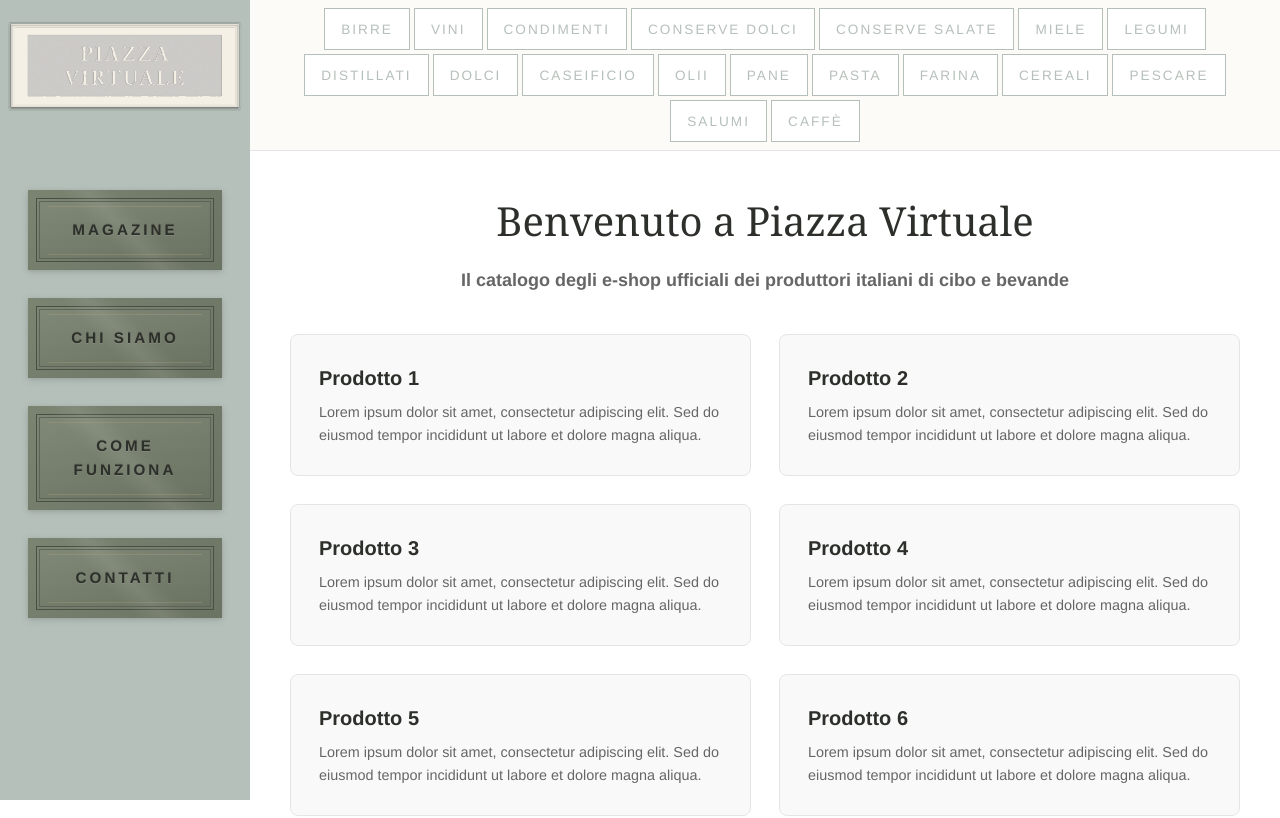
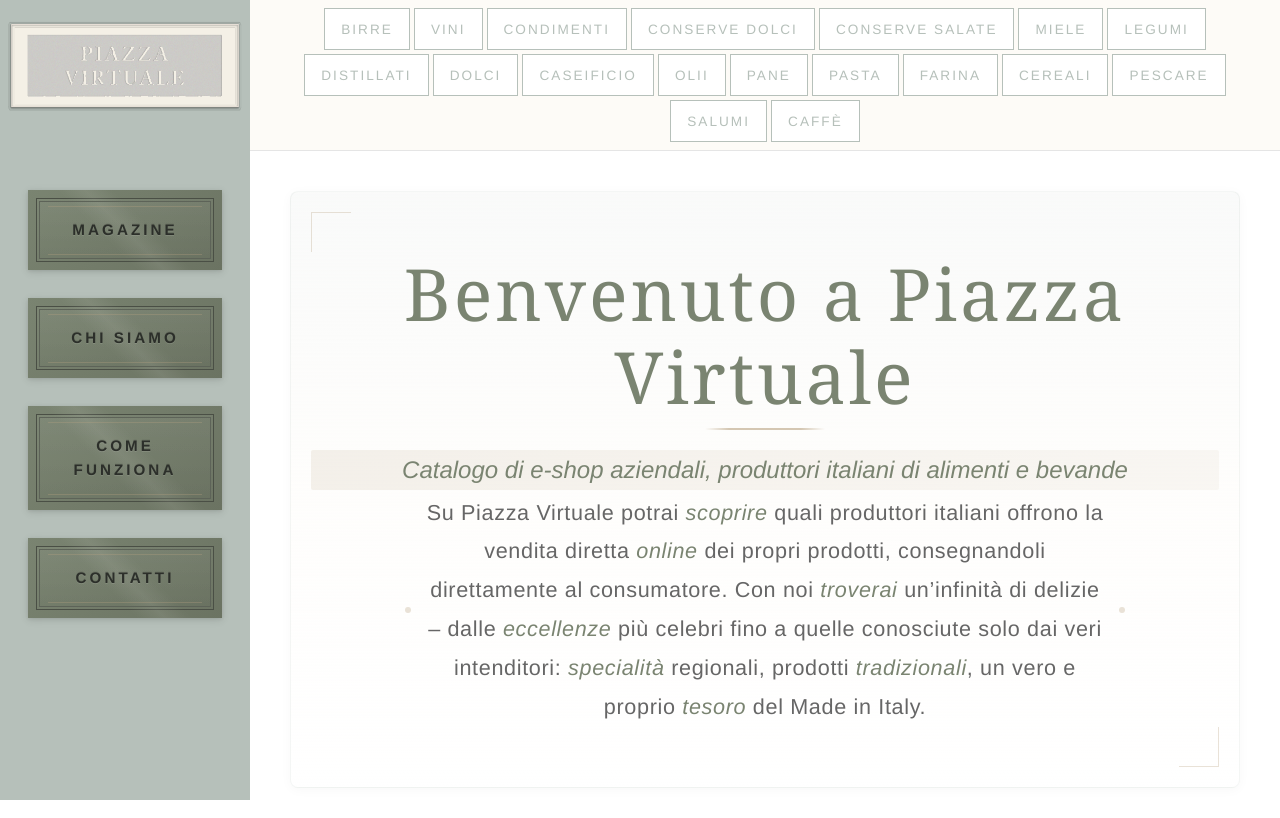
Before and after one commit to dersaei/piazza-virtuale, a Next.js app: page / in a window 1280 px wide. Shown: the top 818 px of the page. Built offline with nearby package versions, Linux system fonts and the light colour scheme.

Commit message:
budowa strony głównej - opis

```diff
--- a/app/page.tsx
+++ b/app/page.tsx
@@ -4,12 +4,30 @@ import styles from '@/styles/HomePage.module.css';
 export default function HomePage() {
   return (
     <div className={styles.homePage}>
-      <section className={styles.heroSection}>
+      <section className={styles.heroVersion2}>
         <h1>Benvenuto a Piazza Virtuale</h1>
-        <h2>
-          Il catalogo degli e-shop ufficiali dei produttori italiani di cibo e
+        <h2 className={styles.keyWord}>
+          Catalogo di e-shop aziendali, produttori italiani di alimenti e
           bevande
         </h2>
+        <h3>
+          <span className={styles.accentWrapper}>
+            {' '}
+            Su Piazza Virtuale potrai{' '}
+            <span className={styles.keyWord2}>scoprire</span> quali produttori
+            italiani offrono la vendita diretta{' '}
+            <span className={styles.keyWord2}>online</span> dei propri prodotti,
+            consegnandoli direttamente al consumatore. Con noi{' '}
+            <span className={styles.keyWord2}>troverai</span> un&rsquo;infinità
+            di delizie – dalle{' '}
+            <span className={styles.keyWord2}>eccellenze</span> più celebri fino
+            a quelle conosciute solo dai veri intenditori:{' '}
+            <span className={styles.keyWord2}>specialità</span> regionali,
+            prodotti <span className={styles.keyWord2}>tradizionali</span>, un
+            vero e proprio <span className={styles.keyWord2}>tesoro</span> del
+            Made in Italy.
+          </span>
+        </h3>
       </section>
 
       <section className={styles.contentSection}>
--- a/package.json
+++ b/package.json
@@ -21,7 +21,7 @@
   "devDependencies": {
     "@eslint/eslintrc": "^3",
     "@types/node": "^20",
-    "@types/react": "^19",
+    "@types/react": "^19.1.15",
     "@types/react-dom": "^19",
     "eslint": "^9",
     "eslint-config-next": "15.5.4",
--- a/styles/HomePage.module.css
+++ b/styles/HomePage.module.css
@@ -5,26 +5,169 @@
   margin: 0 auto;
 }
 
-.heroSection {
+.heroVersion2 {
   text-align: center;
-  padding: 0;
-  margin-bottom: var(--space-xl);
+  padding: 60px 20px;
+  margin-bottom: 40px;
+  position: relative;
+  background: linear-gradient(
+    180deg,
+    rgba(182, 192, 186, 0.08) 0%,
+    rgba(253, 251, 247, 0.4) 50%,
+    transparent 100%
+  );
+  border-radius: 8px;
+  border: 1px solid rgba(182, 192, 186, 0.15);
+  box-shadow: 0 2px 12px rgba(0, 0, 0, 0.03);
 }
 
-.heroSection h1 {
-  font-size: 2.5rem;
-  font-weight: 300;
-  color: var(--refined-text-primary);
-  font-family: var(--font-serif);
-  margin-bottom: var(--space-md);
-  text-wrap: balance;
+/* Decorative corner elements */
+.heroVersion2::before,
+.heroVersion2::after {
+  content: '';
+  position: absolute;
+  width: 40px;
+  height: 40px;
+  border: 1.5px solid #b8a281;
+  opacity: 0.3;
 }
 
-.heroSection h2 {
-  font-size: 1.125rem;
-  color: var(--text-secondary);
-  font-family: var(--font-sans);
-  text-wrap: balance;
+.heroVersion2::before {
+  top: 20px;
+  left: 20px;
+  border-right: none;
+  border-bottom: none;
+}
+
+.heroVersion2::after {
+  bottom: 20px;
+  right: 20px;
+  border-left: none;
+  border-top: none;
+}
+
+.heroVersion2 h1 {
+  font-size: clamp(2.5rem, 6vw, 4.5rem);
+  font-weight: 300;
+  color: #7a8471;
+  font-family: Georgia, 'Times New Roman', serif;
+  margin-bottom: 32px;
+  letter-spacing: 0.04em;
+  line-height: 1.15;
+  position: relative;
+  display: inline-block;
+}
+
+/* Elegant underline animation */
+.heroVersion2 h1::after {
+  content: '';
+  position: absolute;
+  bottom: -12px;
+  left: 50%;
+  transform: translateX(-50%);
+  width: 120px;
+  height: 2px;
+  background: linear-gradient(
+    90deg,
+    transparent,
+    #b8a281 20%,
+    #b8a281 80%,
+    transparent
+  );
+  opacity: 0.6;
+}
+.heroVersion2 h2 {
+  font-size: clamp(1.1rem, 2.8vw, 1.5rem);
+  margin-bottom: var(--space-xs);
+}
+
+.heroVersion2 h3 {
+  font-size: clamp(1.05rem, 2.5vw, 1.35rem);
+  color: #666;
+  font-family: 'Helvetica Neue', Arial, sans-serif;
+  font-weight: 300;
+  line-height: 1.8;
+  max-width: 740px;
+  margin: 0 auto;
+  letter-spacing: 0.03em;
+  padding: 0 30px;
+}
+
+/* Subtle accent marks */
+.heroVersion2 .accentWrapper {
+  position: relative;
+  display: inline-block;
+}
+
+.heroVersion2 .accentWrapper::before,
+.heroVersion2 .accentWrapper::after {
+  content: '';
+  position: absolute;
+  width: 6px;
+  height: 6px;
+  background: #b8a281;
+  border-radius: 50%;
+  opacity: 0.3;
+  top: 50%;
+  transform: translateY(-50%);
+}
+
+.heroVersion2 .accentWrapper::before {
+  left: -20px;
+}
+
+.heroVersion2 .accentWrapper::after {
+  right: -20px;
+}
+.keyWord {
+  color: var(--refined-bg-primary);
+  font-style: italic;
+  font-weight: 400;
+  position: relative;
+  z-index: 1;
+  padding: 2px 4px;
+  border-radius: 2px;
+}
+
+/* Static background - always visible */
+.keyWord::before {
+  content: '';
+  position: absolute;
+  top: 0;
+  left: 0;
+  width: 100%;
+  height: 100%;
+  background: linear-gradient(
+    90deg,
+    rgba(184, 162, 129, 0.15) 0%,
+    rgba(184, 162, 129, 0.08) 100%
+  );
+  z-index: -1;
+  border-radius: 2px;
+}
+
+.keyWord2 {
+  color: var(--refined-bg-primary);
+  font-style: italic;
+  font-weight: 400;
+  position: relative;
+}
+
+/* Optional: add a very subtle underline on hover for interactive feel */
+.keyWord2::after {
+  content: '';
+  position: absolute;
+  bottom: -1px;
+  left: 0;
+  width: 100%;
+  height: 1px;
+  background: var(--refined-accent-gold);
+  opacity: 0;
+  transition: opacity 0.3s ease;
+}
+
+.accentWrapper:hover .keyWord2::after {
+  opacity: 0.3;
 }
 
 .contentSection {
@@ -69,10 +212,6 @@
 
 /* Responsive Design */
 @media (max-width: 768px) {
-  .heroSection h1 {
-    font-size: 2rem;
-  }
-
   .contentGrid {
     grid-template-columns: 1fr;
   }
--- a/styles/HorizontalHeader.module.css
+++ b/styles/HorizontalHeader.module.css
@@ -27,7 +27,7 @@
   padding: 0 var(--space-md);
   gap: var(--space-xs);
   min-width: -webkit-fill-available;
-  min-width: fit-content;
+  min-width: available;
 }
 
 /* Minimal button styles (from your design) */
```
Also changed, not shown: 1 other file (tests, documents, lock files or other folders).
